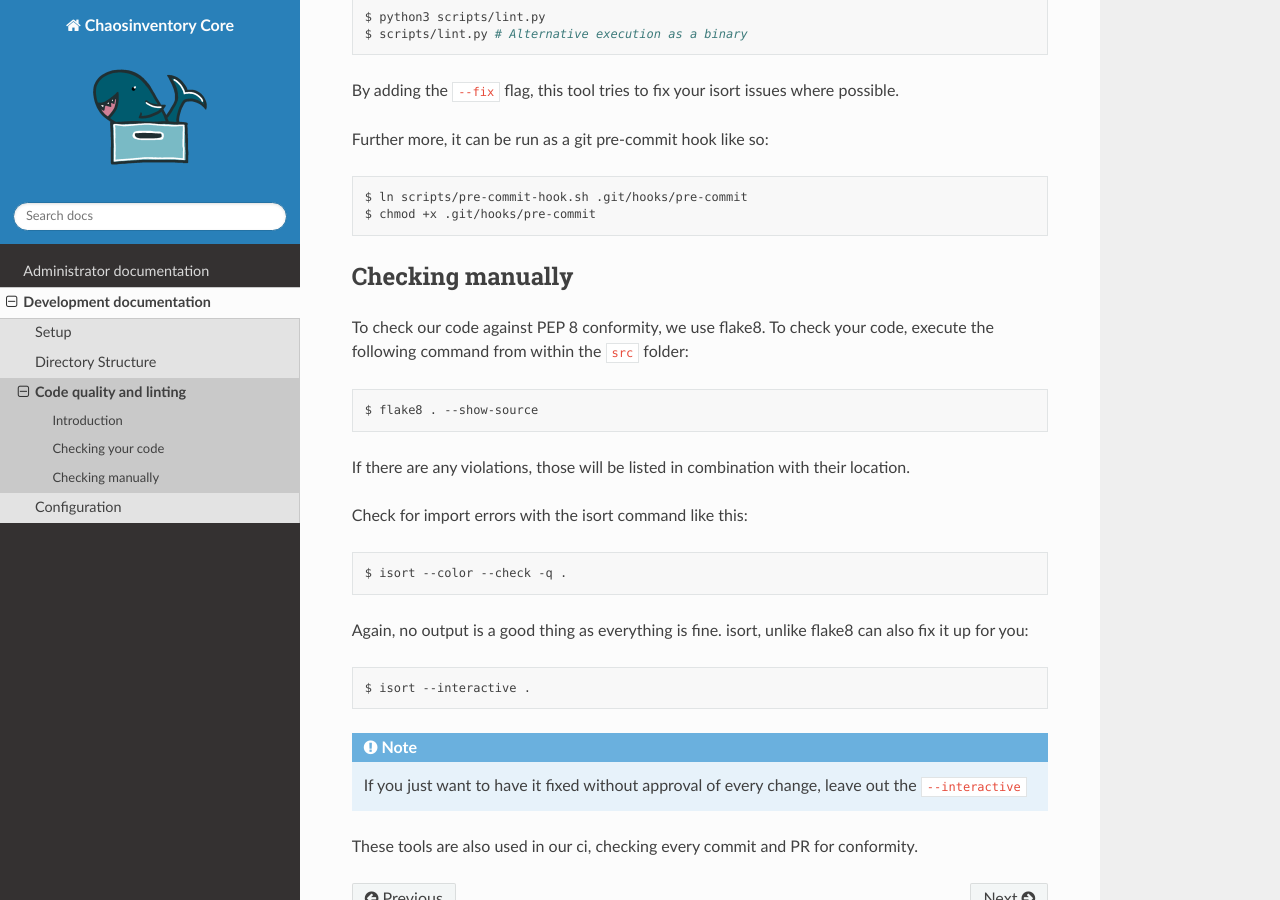
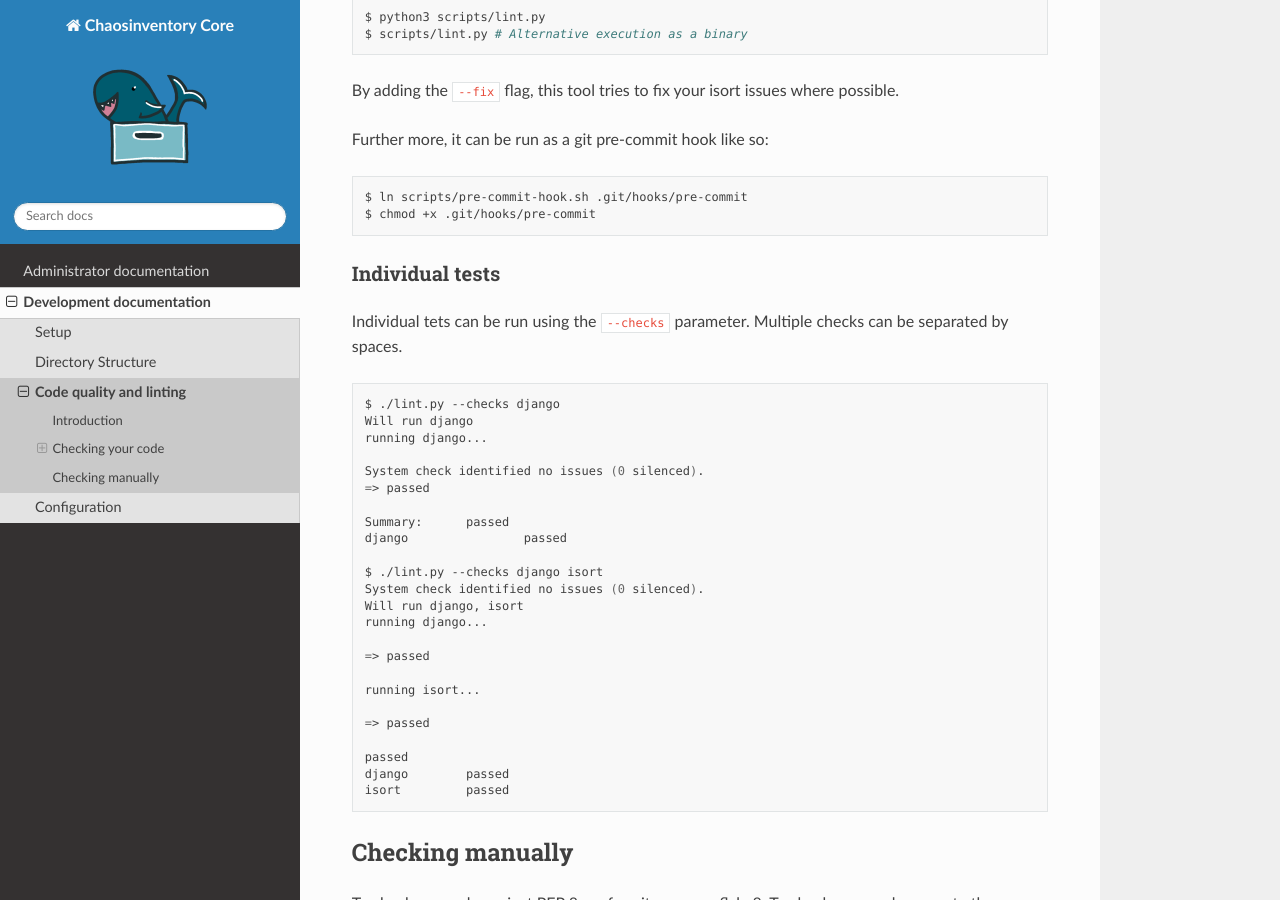
Before and after one commit to chaosinventory/chaosinventory, a Sphinx documentation site: the page built from doc/dev/linting.rst, in a window 1280 px wide and 900 px high, scrolled down 691 px. Built offline with Sphinx 7.4.7 and the Read the Docs theme 2.0.0, drawn with Linux system fonts in a browser that asks for light colours.

Commit message:
Add note about the --checks parameter
Also fixed the help text for the `--no-color` parameter to be correct.

```diff
--- a/doc/dev/linting.rst
+++ b/doc/dev/linting.rst
@@ -43,6 +43,40 @@ Further more, it can be run as a git pre-commit hook like so:
    $ chmod +x .git/hooks/pre-commit
 
 
+Individual tests
+________________
+
+Individual tets can be run using the :code:`--checks` parameter. Multiple
+checks can be separated by spaces.
+
+.. code-block:: bash
+
+  $ ./lint.py --checks django
+  Will run django
+  running django...
+
+  System check identified no issues (0 silenced).
+  => passed
+
+  Summary:	passed
+  django		passed
+
+  $ ./lint.py --checks django isort
+  System check identified no issues (0 silenced).
+  Will run django, isort
+  running django...
+
+  => passed
+
+  running isort...
+
+  => passed
+
+  passed
+  django	passed
+  isort		passed
+
+
 Checking manually
 -----------------
 
```
Also changed, not shown: 1 other file.
